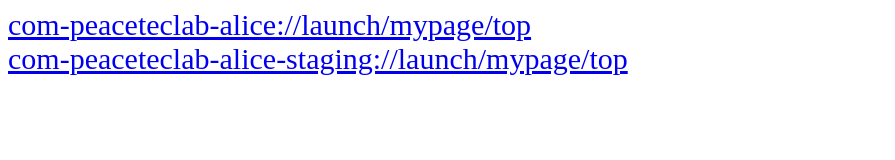
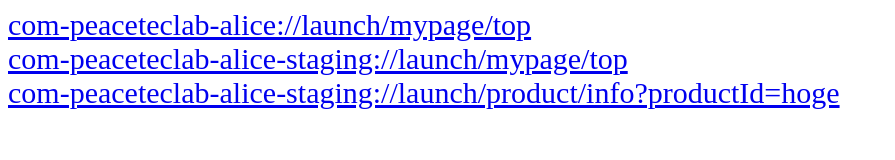
Before and after one commit to calamelman/content-path-sample, a plain HTML site: page index.html in a window 1280 px wide. Shown: the whole page, without its empty margins (0-895 px from the left). Drawn offline with Linux system fonts and the light colour scheme.

Commit message:
Update index.html

```diff
--- a/index.html
+++ b/index.html
@@ -1,2 +1,3 @@
 <div><a href="com-peaceteclab-alice://launch/mypage/top" style="font-size: 30px;">com-peaceteclab-alice://launch/mypage/top</a></div>
 <div><a href="com-peaceteclab-alice-staging://launch/mypage/top" style="font-size: 30px;">com-peaceteclab-alice-staging://launch/mypage/top</a></div>
+<div><a href="com-peaceteclab-alice-staging://launch/product/info?productId=hoge" style="font-size: 30px;">com-peaceteclab-alice-staging://launch/product/info?productId=hoge</a></div>
```
